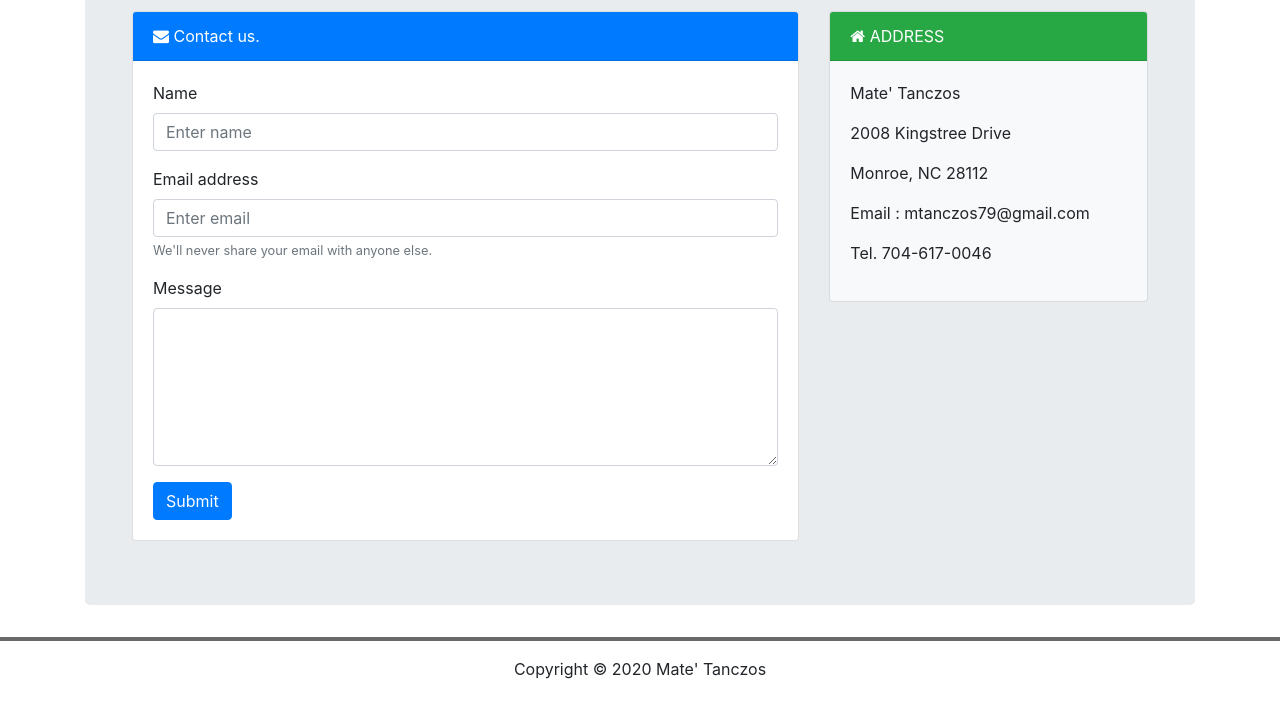
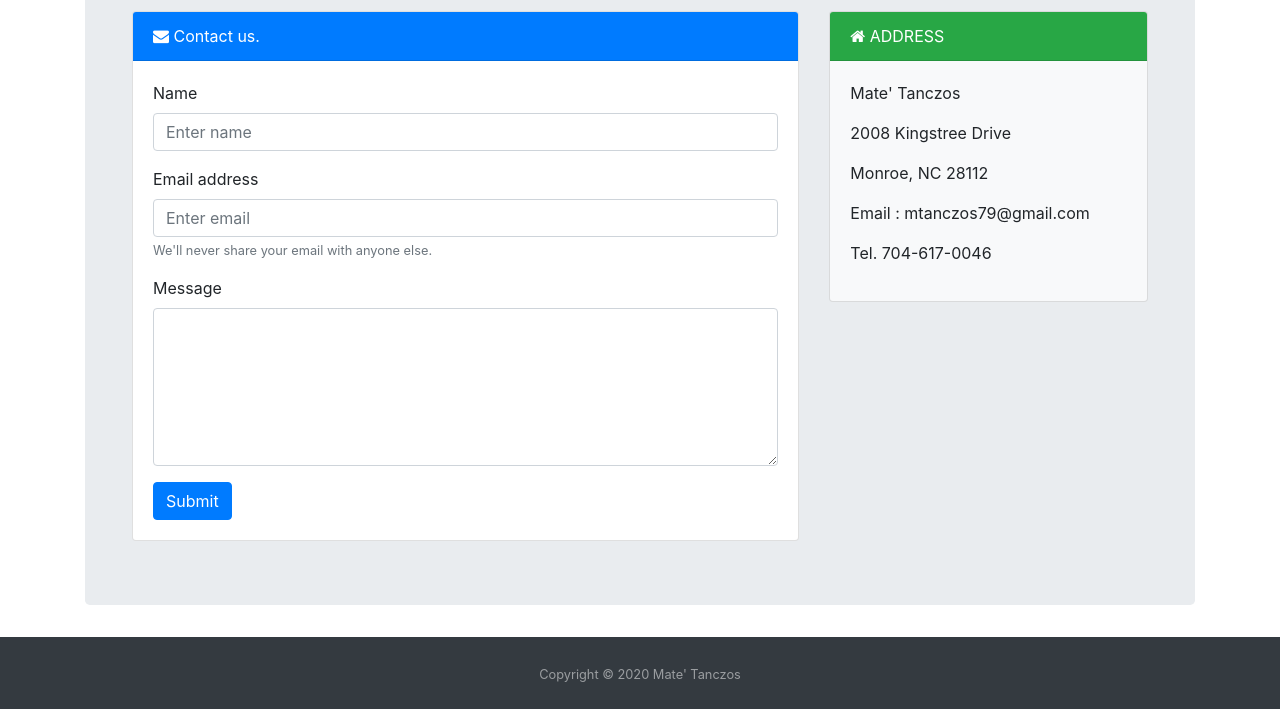
Before and after one commit to mtanczos/Responsive-Portfolio, a plain HTML site: page contact.html in a window 1280 px wide. Shown: the part 206-915 px from the top of the page. Drawn offline with nearby package versions, Linux system fonts and the light colour scheme.

Commit message:
fixed footer

```diff
--- a/contact.html
+++ b/contact.html
@@ -15,7 +15,7 @@
     <!-- Navbar -->
     <nav class="navbar navbar-expand-md navbar-dark bg-dark mb-3">
         <div class="container-fluid">
-            <a href="#" class="navbar-brand mr-3">Mate' Tanczos</a>
+            <a href="index.html" class="navbar-brand mr-3">Mate' Tanczos</a>
             <button type="button" class="navbar-toggler" data-toggle="collapse" data-target="#navbarCollapse">
                 <span class="navbar-toggler-icon"></span>
             </button>
@@ -87,15 +87,10 @@
             </div>
         </div>
     </div>
-    <hr class="newHr">
-    <footer>
-        <div class="container-fluid">
-            <div class="row text-center">
-                <div class="col-lg-12">
-                    <p>Copyright &copy; 2020 Mate' Tanczos</p>
-                </div>
+    <footer id="sticky-footer" class="py-4 bg-dark text-white-50">
+        <div class="container text-center">
+                <small>Copyright &copy; 2020 Mate' Tanczos</small>
             </div>
-        </div>
     </footer>
 </body>
 
--- a/styles/style.css
+++ b/styles/style.css
@@ -1,6 +1,9 @@
-hr.newHr {
-    border: 2px solid rgb(107, 104, 104)
-}
+#page-content {
+    flex: 1 0 auto;
+  }
+#sticky-footer {
+    flex-shrink: none;
+  }
 
 .Portfolio {
     position: relative;
```
Also changed, not shown: index.html (+4 -7 lines), portfolio.html (+25 -20 lines).
